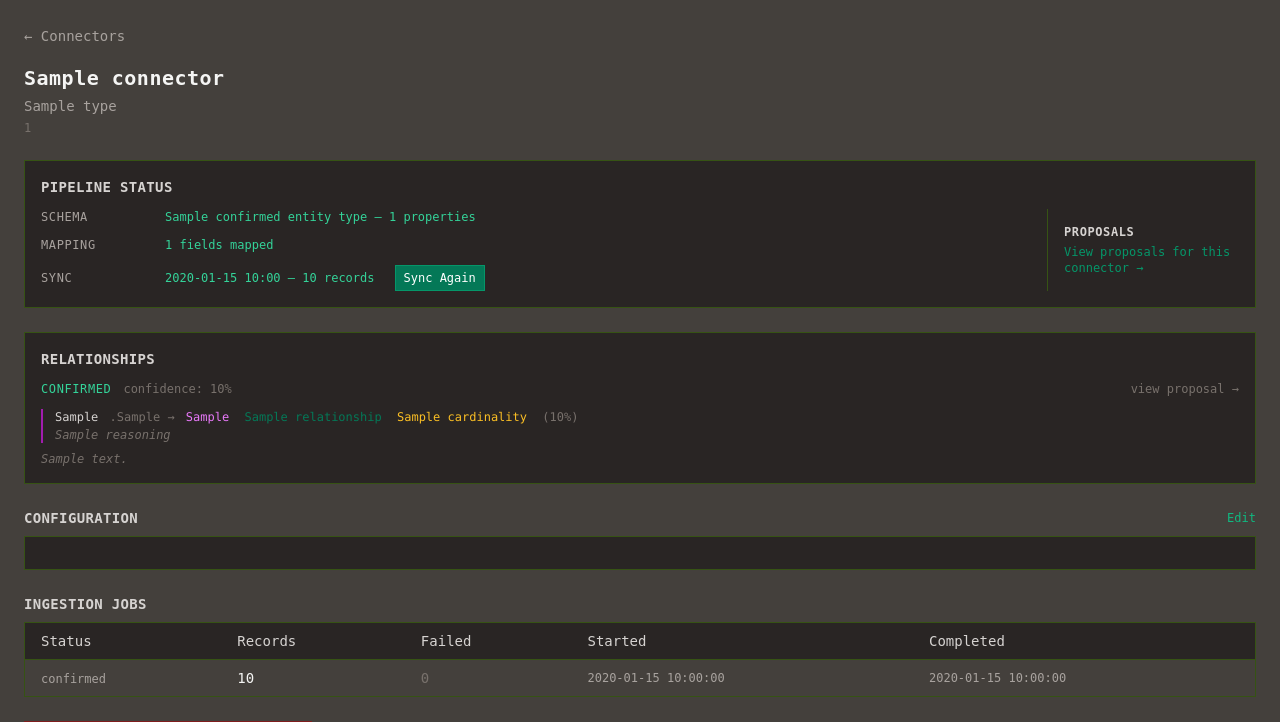
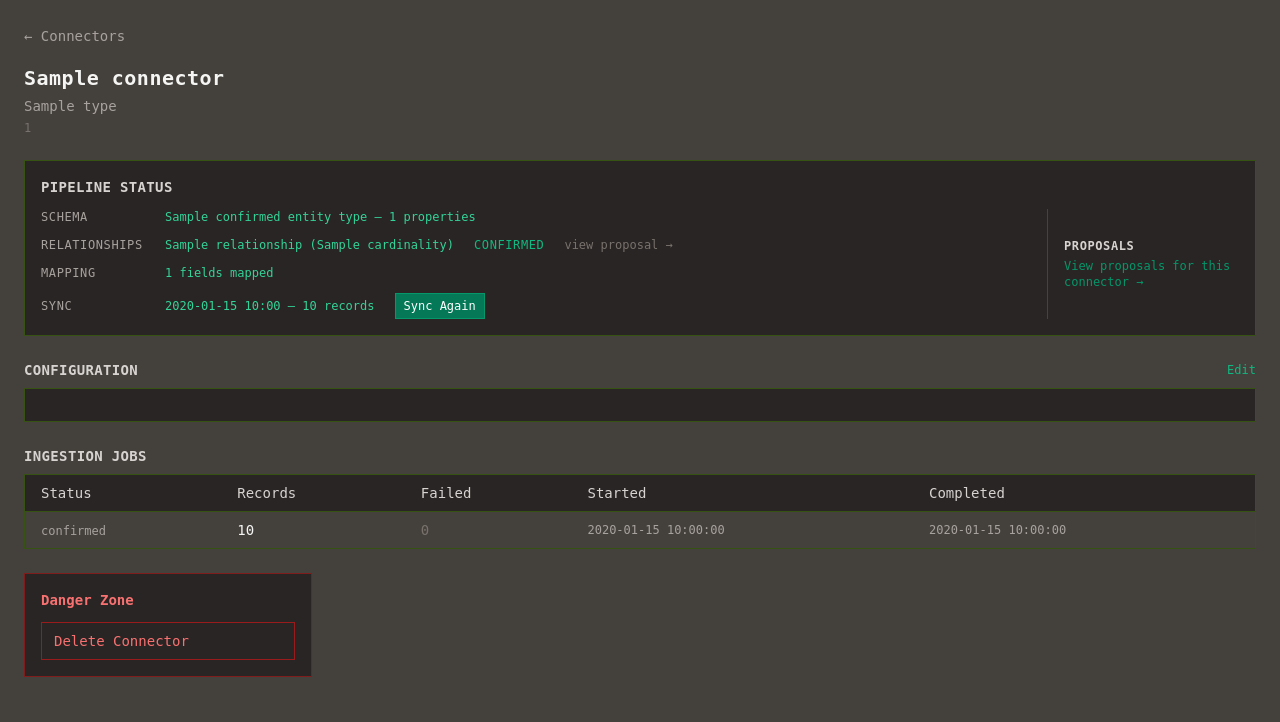
Before and after one commit to jwjacobson/bellona, a FastAPI app: template templates/connectors/detail.html in a window 1280 px wide. Shown: the part 61-783 px from the top of the page. After the commit the page ends 738 px from the top, so only its background shows below. Run offline with FastAPI, Linux system fonts and the light colour scheme; the template is opened without the code that fills it: most values are stand-ins (such as "Sample title", 1, 10 or a date in 2020); parts of the project's set-up code (start-up, migrations or seed data) failed here and were passed over; some libraries are stand-ins or nearby versions.

Commit message:
Tweak relationship proposal UI

```diff
--- a/templates/connectors/detail.html
+++ b/templates/connectors/detail.html
@@ -56,6 +56,48 @@
           {% endif %}
         </div>
 
+        <!-- Relationships (only if confirmed schema has detected signals) -->
+        {% set schema_signals = schema_proposal.content.get('potential_relationships') if (schema_proposal and schema_proposal.status == 'confirmed') else None %}
+        {% if schema_signals %}
+        <div class="flex items-center gap-3">
+          <span class="text-xs text-stone-400 w-28 shrink-0 uppercase tracking-wider">Relationships</span>
+          {% if relationship_proposal and relationship_proposal.status == 'confirmed' %}
+          {% set rels = relationship_proposal.content.get('relationships', []) %}
+          <span class="text-xs text-emerald-400">
+            {% for r in rels %}{{ r.relationship_name }} ({{ r.cardinality }}){% if not loop.last %}, {% endif %}{% endfor %}
+          </span>
+          <span class="text-xs text-emerald-500 uppercase tracking-wider ml-2">Confirmed</span>
+          <a href="/ui/proposals" class="text-xs text-stone-500 hover:text-stone-300 ml-2">view proposal →</a>
+          {% elif relationship_proposal and relationship_proposal.status == 'proposed' %}
+          {% set rels = relationship_proposal.content.get('relationships', []) %}
+          <span class="text-xs text-amber-400">
+            Proposed — {{ rels | length }} relationship{{ 's' if rels | length != 1 }}{% if relationship_proposal.confidence is not none %} ({{ "%.0f"|format(relationship_proposal.confidence * 100) }}%){% endif %}
+          </span>
+          <a href="/ui/proposals" class="text-xs text-stone-500 hover:text-stone-300 ml-2">view proposal →</a>
+          {% elif relationship_proposal and relationship_proposal.status == 'rejected' %}
+          <span class="text-xs text-red-400">Rejected</span>
+          <a href="/ui/proposals" class="text-xs text-stone-500 hover:text-stone-300 ml-2">view proposal →</a>
+          {% else %}
+          <span class="text-xs text-stone-500">Detected {{ schema_signals | length }} signal{{ 's' if schema_signals | length != 1 }}</span>
+          <form method="post" action="/ui/proposals/propose-relationships" class="ml-2"
+                x-data="{ submitting: false }" @submit="submitting = true">
+            <input type="hidden" name="schema_proposal_id" value="{{ schema_proposal.id }}">
+            <button type="submit" :class="submitting && 'opacity-50 pointer-events-none'"
+                    class="text-xs bg-olive-900 hover:bg-stone-700 text-stone-100 py-1 px-2 border border-olive-900">
+              <span x-show="!submitting">Propose Relationships</span>
+              <span x-show="submitting" style="display:none" class="flex items-center gap-1">
+                <svg class="animate-spin h-3 w-3" viewBox="0 0 24 24" fill="none">
+                  <circle class="opacity-25" cx="12" cy="12" r="10" stroke="currentColor" stroke-width="4"></circle>
+                  <path class="opacity-75" fill="currentColor" d="M4 12a8 8 0 018-8V0C5.373 0 0 5.373 0 12h4z"></path>
+                </svg>
+                Working...
+              </span>
+            </button>
+          </form>
+          {% endif %}
+        </div>
+        {% endif %}
+
         <!-- Field Mapping -->
         <div class="flex items-center gap-3">
           <span class="text-xs text-stone-400 w-28 shrink-0 uppercase tracking-wider">Mapping</span>
@@ -65,6 +107,8 @@
           <span class="text-xs text-amber-400">Mapping proposed</span>
           <a href="/ui/proposals" class="text-xs text-stone-500 hover:text-stone-300 ml-2">view →</a>
           {% elif confirmed_entity_type %}
+            {% set relationships_resolved = (not schema_signals) or (relationship_proposal and relationship_proposal.status == 'confirmed') %}
+            {% if relationships_resolved %}
           <span class="text-xs text-stone-500">No mapping</span>
           <form method="post" action="/ui/connectors/{{ connector.id }}/propose-mapping" class="ml-2 flex items-center gap-2"
                 x-data="{ submitting: false }" @submit="submitting = true">
@@ -86,6 +130,9 @@
               </span>
             </button>
           </form>
+            {% else %}
+          <span class="text-xs text-stone-500">Resolve relationships first</span>
+            {% endif %}
           {% else %}
           <span class="text-xs text-stone-500">Confirm a schema first</span>
           {% endif %}
@@ -126,87 +173,6 @@
       </div>
     </div>
   </div>
-
-  <!-- Relationships (only if confirmed schema has detected signals) -->
-  {% set schema_signals = schema_proposal.content.get('potential_relationships') if (schema_proposal and schema_proposal.status == 'confirmed') else None %}
-  {% if schema_signals %}
-  <div class="mb-6 bg-stone-800 border border-olive-900 p-4">
-    <h2 class="text-sm font-bold tracking-wide text-stone-300 uppercase mb-3">Relationships</h2>
-
-    {% if relationship_proposal %}
-      <div class="flex items-center gap-3 mb-3">
-        <span class="text-xs uppercase tracking-wider
-                     {% if relationship_proposal.status == 'proposed' %}text-amber-400
-                     {% elif relationship_proposal.status == 'confirmed' %}text-emerald-400
-                     {% else %}text-red-400{% endif %}">
-          {{ relationship_proposal.status }}
-        </span>
-        {% if relationship_proposal.confidence is not none %}
-        <span class="text-xs text-stone-500">confidence: {{ "%.0f"|format(relationship_proposal.confidence * 100) }}%</span>
-        {% endif %}
-        <a href="/ui/proposals" class="text-xs text-stone-500 hover:text-stone-300 ml-auto">view proposal →</a>
-      </div>
-
-      {% if relationship_proposal.content.get('relationships') %}
-      <div class="space-y-2">
-        {% for r in relationship_proposal.content['relationships'] %}
-        <div class="border-l-2 border-fuchsia-700 pl-3">
-          <div class="text-xs font-mono">
-            <span class="text-stone-300">{{ r.source_entity_type }}</span>
-            <span class="text-stone-500 mx-1">.{{ r.source_field }} →</span>
-            <span class="text-fuchsia-400">{{ r.target_entity_type }}</span>
-            <span class="text-emerald-700 ml-2">{{ r.relationship_name }}</span>
-            <span class="text-amber-400 ml-2">{{ r.cardinality }}</span>
-            {% if r.confidence is defined %}
-            <span class="text-stone-500 ml-2">({{ "%.0f"|format(r.confidence * 100) }}%)</span>
-            {% endif %}
-          </div>
-          {% if r.reasoning %}
-          <p class="text-xs text-stone-500 italic mt-0.5">{{ r.reasoning }}</p>
-          {% endif %}
-        </div>
-        {% endfor %}
-      </div>
-      {% else %}
-      <p class="text-xs text-stone-500 italic">No relationships in proposal.</p>
-      {% endif %}
-
-      {% if relationship_proposal.content.get('notes') %}
-      <p class="text-xs text-stone-500 italic mt-2">{{ relationship_proposal.content['notes'] }}</p>
-      {% endif %}
-
-    {% else %}
-      <p class="text-xs text-stone-400 mb-2">
-        Detected {{ schema_signals | length }} relationship signal{{ 's' if schema_signals | length != 1 }} from the schema:
-      </p>
-      <div class="space-y-1 mb-3">
-        {% for s in schema_signals %}
-        <div class="text-xs font-mono">
-          <span class="text-stone-300">{{ s.source_field }}</span>
-          <span class="text-stone-500 mx-1">→</span>
-          <span class="text-fuchsia-400">{{ s.target_entity_type_name }}</span>
-          <span class="text-stone-500 ml-2 italic">{{ s.basis }}</span>
-        </div>
-        {% endfor %}
-      </div>
-      <form method="post" action="/ui/proposals/propose-relationships"
-            x-data="{ submitting: false }" @submit="submitting = true">
-        <input type="hidden" name="schema_proposal_id" value="{{ schema_proposal.id }}">
-        <button type="submit" :class="submitting && 'opacity-50 pointer-events-none'"
-                class="text-xs bg-fuchsia-700 hover:bg-fuchsia-600 text-white py-1 px-3 border border-fuchsia-600">
-          <span x-show="!submitting">Propose Relationships</span>
-          <span x-show="submitting" style="display:none" class="flex items-center gap-1">
-            <svg class="animate-spin h-3 w-3" viewBox="0 0 24 24" fill="none">
-              <circle class="opacity-25" cx="12" cy="12" r="10" stroke="currentColor" stroke-width="4"></circle>
-              <path class="opacity-75" fill="currentColor" d="M4 12a8 8 0 018-8V0C5.373 0 0 5.373 0 12h4z"></path>
-            </svg>
-            Working...
-          </span>
-        </button>
-      </form>
-    {% endif %}
-  </div>
-  {% endif %}
 
   <!-- Config section with edit toggle -->
   <div class="mb-6" x-data="{ editing: false }">
```
Also changed, not shown: templates/proposals/index.html (+8 -7 lines).
